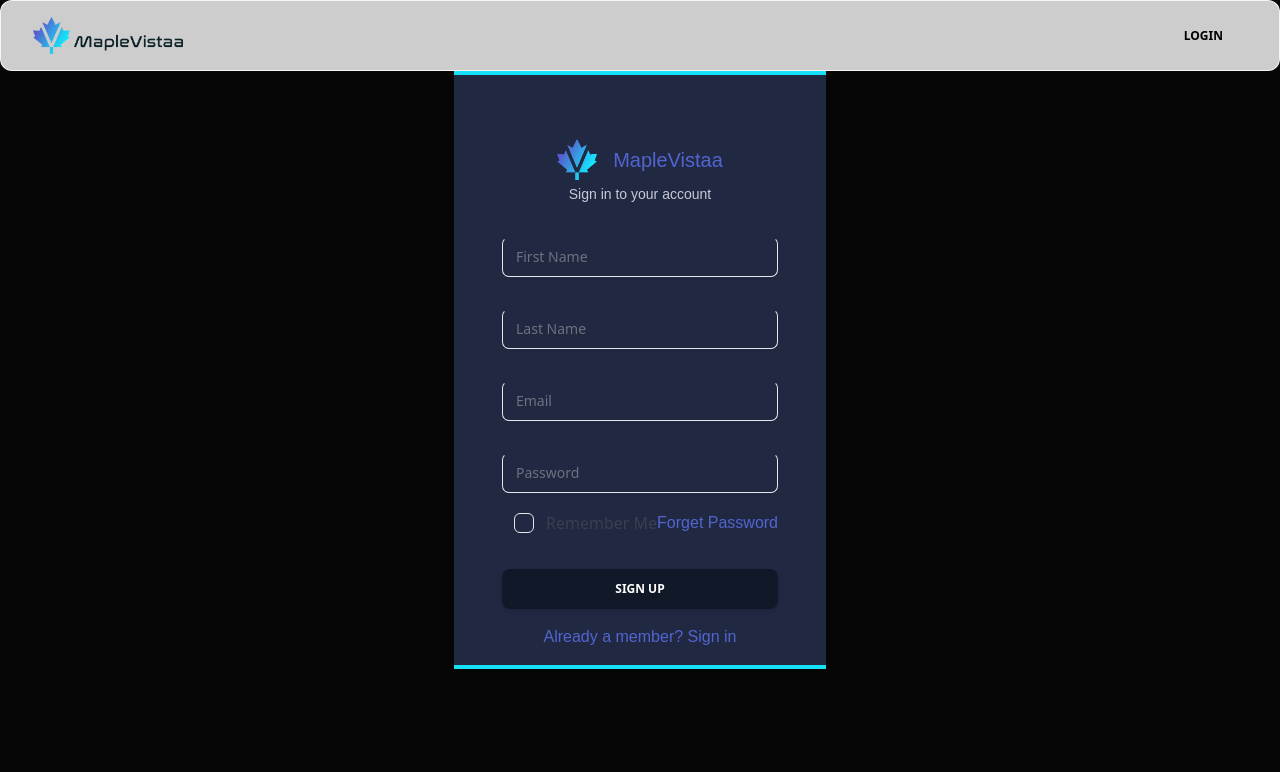
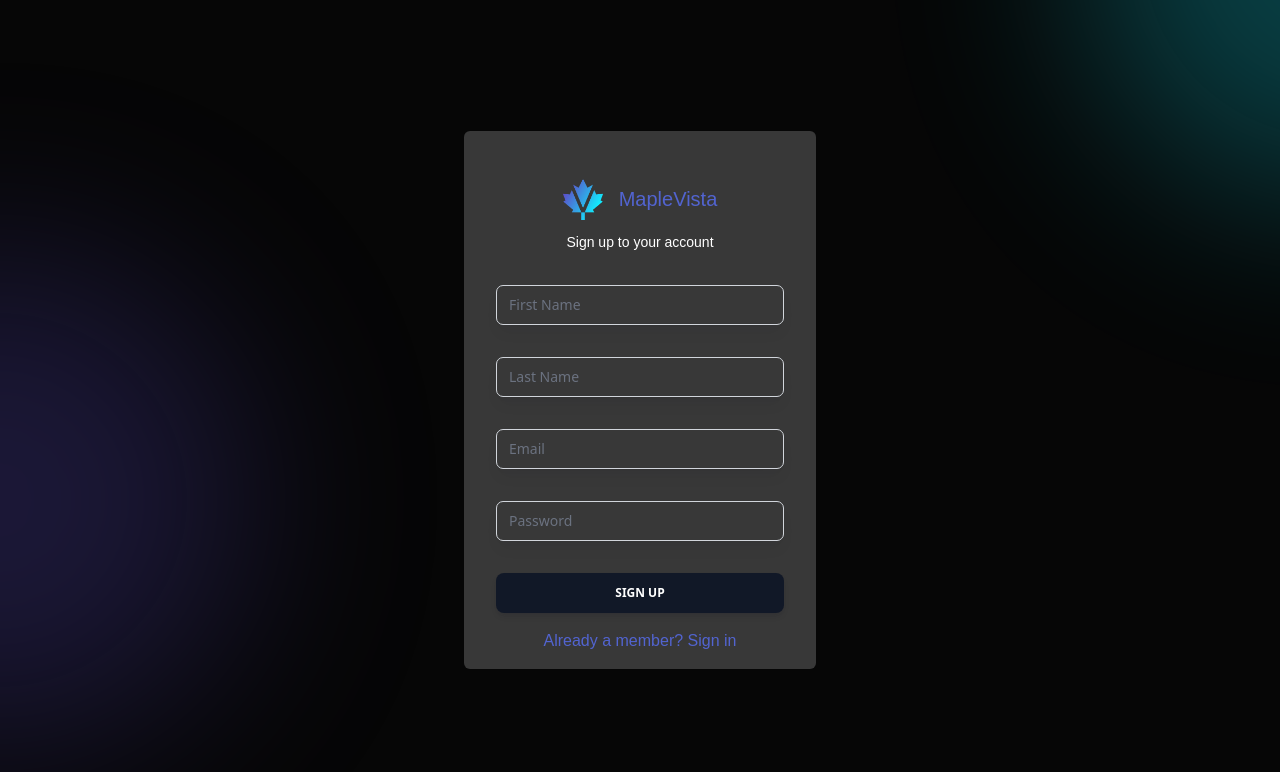
Before and after one commit to SphiriaDigital666/Wolvista-Clone, a React (Create React App) app in the folder client/: page /sign-up in a window 1280 px wide. Shown: the top 772 px of the page. Built offline with nearby package versions, Linux system fonts and the light colour scheme.

Commit message:
sign up update

```diff
--- a/client/src/pages/sign-in/index.tsx
+++ b/client/src/pages/sign-in/index.tsx
@@ -67,12 +67,12 @@
       </div>
 
       <div className="flex items-center justify-center ">
-        <div className="bg-white bg-opacity-20 w-max px-8 rounded-md ">
+        <div className="bg-white bg-opacity-20 w-max px-8 rounded-md">
           <div className="flex items-center justify-center gap-4 mt-12 mb-3">
             <img src={LOGO} className="w-[40px]" alt="Maple vista logo" />
             <p className="text-[20px] text-[#5264d0]">MapleVista</p>
           </div>
-          <p className="text-[14px] mb-8 text-center text-[#fff] font-medium">
+          <p className="text-[14px] mb-8 text-center text-[#fff] font-regular">
             Sign in to your account
           </p>
           <form onSubmit={handleSubmit(onSubmit)}>
--- a/client/src/pages/sign-up/index.tsx
+++ b/client/src/pages/sign-up/index.tsx
@@ -1,20 +1,20 @@
-import React, { useEffect } from 'react';
+import React, { useEffect } from "react";
 
-import { zodResolver } from '@hookform/resolvers/zod';
-import { Button, Checkbox, Input } from '@material-tailwind/react';
-import { useState } from 'react';
-import { useForm } from 'react-hook-form';
-import { useNavigate } from 'react-router-dom';
-import LOGO from '../../assets/Icon Gradient.png';
-import { RegisterFormSchema, RegisterFormValues } from '../../lib/validation';
-import api from '../../utils/api';
-import { useAuthStore } from '../../store/authStore';
+import { zodResolver } from "@hookform/resolvers/zod";
+import { Button, Checkbox, Input } from "@material-tailwind/react";
+import { useState } from "react";
+import { useForm } from "react-hook-form";
+import { useNavigate } from "react-router-dom";
+import LOGO from "../../assets/Icon Gradient.png";
+import { RegisterFormSchema, RegisterFormValues } from "../../lib/validation";
+import api from "../../utils/api";
+import { useAuthStore } from "../../store/authStore";
+import "../../components/leaklight.css";
 
 function AccountPage() {
   const navigate = useNavigate();
   const [errorMessage, setErrorMessage] = useState<string | null>();
   const { user } = useAuthStore();
-
 
   const {
     register,
@@ -23,25 +23,25 @@
   } = useForm<RegisterFormValues>({
     resolver: zodResolver(RegisterFormSchema),
     defaultValues: {
-      firstName: '',
-      lastName: '',
-      email: '',
-      password: '',
+      firstName: "",
+      lastName: "",
+      email: "",
+      password: "",
     },
   });
 
   useEffect(() => {
     if (user) {
-      navigate('/account');
+      navigate("/account");
     }
   }, [user, navigate]);
 
   const onSubmit = async (values: RegisterFormValues) => {
     try {
-      await api.post('/auth/register', {
+      await api.post("/auth/register", {
         ...values,
       });
-      navigate('/');
+      navigate("/");
     } catch (error: any) {
       if (error.response) {
         const errorMessage = error.response.data.message;
@@ -52,89 +52,113 @@
           setErrorMessage(null);
         }, 5000);
       } else if (error.request) {
-        console.log('No response received from the server.');
+        console.log("No response received from the server.");
       } else {
         // Something happened in setting up the request that triggered an Error
-        console.log('Error while setting up the request:', error.message);
+        console.log("Error while setting up the request:", error.message);
       }
     }
   };
   return (
     <div>
-      <div className='flex items-center justify-center '>
-        <div className='bg-[#212942] w-max px-12 border-y-4 border-[#17e0fa] '>
-          <div className='flex items-center justify-center gap-4 mt-16 mb-1'>
-            <img src={LOGO} className='w-[40px]' alt='Maple vista logo' />
-            <p className='text-[20px] text-[#5264d0]'>MapleVistaa</p>
+      <div>
+        <div className="rainbow-gradient-circle"></div>
+        <div className="rainbow-gradient-circle theme-pink"></div>
       </div>
-          <p className='text-[14px] mb-8 text-center text-[#c8c8d9] font-medium'>
-            Sign in to your account
+
+      <div className="flex items-center justify-center">
+        <div className="bg-white bg-opacity-20 w-max px-8 rounded-md">
+          <div className="flex items-center justify-center gap-4 mt-12 mb-3">
+            <img src={LOGO} className="w-[40px]" alt="Maple vista logo" />
+            <p className="text-[20px] text-[#5264d0]">MapleVista</p>
+          </div>
+          <p className="text-[14px] mb-8 text-center text-[#fff] font-regular">
+            Sign up to your account
           </p>
           <form onSubmit={handleSubmit(onSubmit)}>
-            <div className='mb-8'>
-              <Input
-                label='First Name'
-                crossOrigin=''
-                className='bg-[#262e49] !important'
-                {...register('firstName')}
+            <div className="mb-8">
+              <div className="w-full">
+                <div className="relative h-10 w-full min-w-[200px] ">
+                  <input
+                    placeholder="First Name"
+                    className="peer h-full w-full rounded-[7px]  !border  !border-gray-300 border-t-transparent bg-transparent bg-white bg-opacity-0 px-3 py-2.5 font-sans text-sm font-normal text-blue-gray-700  shadow-lg shadow-gray-900/5 outline outline-0 ring-4 ring-transparent transition-all placeholder:text-gray-500 placeholder-shown:border placeholder-shown:border-blue-gray-200 placeholder-shown:border-t-blue-gray-200 focus:border-2  focus:!border-gray-900 focus:border-t-transparent focus:!border-t-gray-900 focus:outline-0 focus:ring-gray-900/10 disabled:border-0 disabled:bg-blue-gray-50"
+                    {...register("firstName")}
                   />
+
+                  <label className="before:content[' '] after:content[' '] pointer-events-none absolute left-0 -top-1.5  hidden h-full w-full select-none !overflow-visible truncate text-[11px] font-normal leading-tight text-gray-500 transition-all before:pointer-events-none before:mt-[6.5px] before:mr-1 before:box-border before:block before:h-1.5 before:w-2.5 before:rounded-tl-md before:border-t before:border-l before:border-blue-gray-200 before:transition-all after:pointer-events-none after:mt-[6.5px] after:ml-1 after:box-border after:block after:h-1.5 after:w-2.5 after:flex-grow after:rounded-tr-md after:border-t after:border-r after:border-blue-gray-200 after:transition-all peer-placeholder-shown:text-sm peer-placeholder-shown:leading-[3.75] peer-placeholder-shown:text-blue-gray-500 peer-placeholder-shown:before:border-transparent peer-placeholder-shown:after:border-transparent peer-focus:text-[11px] peer-focus:leading-tight peer-focus:text-gray-900 peer-focus:before:border-t-2 peer-focus:before:border-l-2 peer-focus:before:!border-gray-900 peer-focus:after:border-t-2 peer-focus:after:border-r-2 peer-focus:after:!border-gray-900 peer-disabled:text-transparent peer-disabled:before:border-transparent peer-disabled:after:border-transparent peer-disabled:peer-placeholder-shown:text-blue-gray-500"></label>
+                </div>
+
                 {errors.firstName && (
-                <span className='text-red-500'>First Name is required</span>
+                  <span className="text-red-500">First Name is required</span>
                 )}
               </div>
+            </div>
 
-            <div className='mb-8'>
-              <Input
-                label='Last Name'
-                crossOrigin=''
-                className='bg-[#262e49] !important'
-                {...register('lastName')}
+            <div className="mb-8">
+              <div className="w-full">
+                <div className="relative h-10 w-full min-w-[200px] ">
+                  <input
+                    placeholder="Last Name"
+                    className="peer h-full w-full rounded-[7px]  !border  !border-gray-300 border-t-transparent bg-transparent bg-white bg-opacity-0 px-3 py-2.5 font-sans text-sm font-normal text-blue-gray-700  shadow-lg shadow-gray-900/5 outline outline-0 ring-4 ring-transparent transition-all placeholder:text-gray-500 placeholder-shown:border placeholder-shown:border-blue-gray-200 placeholder-shown:border-t-blue-gray-200 focus:border-2  focus:!border-gray-900 focus:border-t-transparent focus:!border-t-gray-900 focus:outline-0 focus:ring-gray-900/10 disabled:border-0 disabled:bg-blue-gray-50"
+                    {...register("lastName")}
                   />
+
+                  <label className="before:content[' '] after:content[' '] pointer-events-none absolute left-0 -top-1.5  hidden h-full w-full select-none !overflow-visible truncate text-[11px] font-normal leading-tight text-gray-500 transition-all before:pointer-events-none before:mt-[6.5px] before:mr-1 before:box-border before:block before:h-1.5 before:w-2.5 before:rounded-tl-md before:border-t before:border-l before:border-blue-gray-200 before:transition-all after:pointer-events-none after:mt-[6.5px] after:ml-1 after:box-border after:block after:h-1.5 after:w-2.5 after:flex-grow after:rounded-tr-md after:border-t after:border-r after:border-blue-gray-200 after:transition-all peer-placeholder-shown:text-sm peer-placeholder-shown:leading-[3.75] peer-placeholder-shown:text-blue-gray-500 peer-placeholder-shown:before:border-transparent peer-placeholder-shown:after:border-transparent peer-focus:text-[11px] peer-focus:leading-tight peer-focus:text-gray-900 peer-focus:before:border-t-2 peer-focus:before:border-l-2 peer-focus:before:!border-gray-900 peer-focus:after:border-t-2 peer-focus:after:border-r-2 peer-focus:after:!border-gray-900 peer-disabled:text-transparent peer-disabled:before:border-transparent peer-disabled:after:border-transparent peer-disabled:peer-placeholder-shown:text-blue-gray-500"></label>
+                </div>
+
                 {errors.lastName && (
-                <span className='text-red-500'>Last Name is required</span>
+                  <span className="text-red-500">Last Name is required</span>
                 )}
               </div>
+            </div>
 
-            <div className='mb-8'>
-              <Input
-                label='Email'
-                crossOrigin=''
-                className='bg-[#262e49] !important'
-                {...register('email')}
+            <div className="mb-8">
+              <div className="w-full">
+                <div className="relative h-10 w-full min-w-[200px] ">
+                  <input
+                    placeholder="Email"
+                    className="peer h-full w-full rounded-[7px]  !border  !border-gray-300 border-t-transparent bg-transparent bg-white bg-opacity-0 px-3 py-2.5 font-sans text-sm font-normal text-blue-gray-700  shadow-lg shadow-gray-900/5 outline outline-0 ring-4 ring-transparent transition-all placeholder:text-gray-500 placeholder-shown:border placeholder-shown:border-blue-gray-200 placeholder-shown:border-t-blue-gray-200 focus:border-2  focus:!border-gray-900 focus:border-t-transparent focus:!border-t-gray-900 focus:outline-0 focus:ring-gray-900/10 disabled:border-0 disabled:bg-blue-gray-50"
+                    {...register("email")}
                   />
+
+                  <label className="before:content[' '] after:content[' '] pointer-events-none absolute left-0 -top-1.5  hidden h-full w-full select-none !overflow-visible truncate text-[11px] font-normal leading-tight text-gray-500 transition-all before:pointer-events-none before:mt-[6.5px] before:mr-1 before:box-border before:block before:h-1.5 before:w-2.5 before:rounded-tl-md before:border-t before:border-l before:border-blue-gray-200 before:transition-all after:pointer-events-none after:mt-[6.5px] after:ml-1 after:box-border after:block after:h-1.5 after:w-2.5 after:flex-grow after:rounded-tr-md after:border-t after:border-r after:border-blue-gray-200 after:transition-all peer-placeholder-shown:text-sm peer-placeholder-shown:leading-[3.75] peer-placeholder-shown:text-blue-gray-500 peer-placeholder-shown:before:border-transparent peer-placeholder-shown:after:border-transparent peer-focus:text-[11px] peer-focus:leading-tight peer-focus:text-gray-900 peer-focus:before:border-t-2 peer-focus:before:border-l-2 peer-focus:before:!border-gray-900 peer-focus:after:border-t-2 peer-focus:after:border-r-2 peer-focus:after:!border-gray-900 peer-disabled:text-transparent peer-disabled:before:border-transparent peer-disabled:after:border-transparent peer-disabled:peer-placeholder-shown:text-blue-gray-500"></label>
+                </div>
+
                 {errors.email && (
-                <span className='text-red-500'>Email is required</span>
+                  <span className="text-red-500">Email is required</span>
                 )}
               </div>
+            </div>
 
-            <div className='mb-2'>
-              <Input
-                type='password'
-                label='Password'
-                className='bg-[#262e49] !important'
-                crossOrigin=''
-                {...register('password')}
+            <div className="mb-8">
+              <div className="w-72">
+                <div className="relative h-10 w-full min-w-[200px] ">
+                  <input
+                    type="password"
+                    placeholder="Password"
+                    className="peer h-full w-full rounded-[7px]  !border  !border-gray-300 border-t-transparent bg-transparent bg-white bg-opacity-0 px-3 py-2.5 font-sans text-sm font-normal text-blue-gray-700  shadow-lg shadow-gray-900/5 outline outline-0 ring-4 ring-transparent transition-all placeholder:text-gray-500 placeholder-shown:border placeholder-shown:border-blue-gray-200 placeholder-shown:border-t-blue-gray-200 focus:border-2  focus:!border-gray-900 focus:border-t-transparent focus:!border-t-gray-900 focus:outline-0 focus:ring-gray-900/10 disabled:border-0 disabled:bg-blue-gray-50"
+                    {...register("password")}
                   />
+
+                  <label className="before:content[' '] after:content[' '] pointer-events-none absolute left-0 -top-1.5  hidden h-full w-full select-none !overflow-visible truncate text-[11px] font-normal leading-tight text-gray-500 transition-all before:pointer-events-none before:mt-[6.5px] before:mr-1 before:box-border before:block before:h-1.5 before:w-2.5 before:rounded-tl-md before:border-t before:border-l before:border-blue-gray-200 before:transition-all after:pointer-events-none after:mt-[6.5px] after:ml-1 after:box-border after:block after:h-1.5 after:w-2.5 after:flex-grow after:rounded-tr-md after:border-t after:border-r after:border-blue-gray-200 after:transition-all peer-placeholder-shown:text-sm peer-placeholder-shown:leading-[3.75] peer-placeholder-shown:text-blue-gray-500 peer-placeholder-shown:before:border-transparent peer-placeholder-shown:after:border-transparent peer-focus:text-[11px] peer-focus:leading-tight peer-focus:text-gray-900 peer-focus:before:border-t-2 peer-focus:before:border-l-2 peer-focus:before:!border-gray-900 peer-focus:after:border-t-2 peer-focus:after:border-r-2 peer-focus:after:!border-gray-900 peer-disabled:text-transparent peer-disabled:before:border-transparent peer-disabled:after:border-transparent peer-disabled:peer-placeholder-shown:text-blue-gray-500"></label>
+                </div>
+
                 {errors.password && (
-                <span className='text-red-500'>Password is required</span>
+                  <span className="text-red-500">Password is required</span>
                 )}
               </div>
-
-            <div className='flex items-center mb-6'>
-              <Checkbox label='Remember Me' crossOrigin='' />
-              <p className='text-[#5264d0]'>Forget Password</p>
             </div>
 
-            <Button className='w-full mb-4' type='submit'>
-              {' '}
+            <Button className="w-full mb-4" type="submit">
+              {" "}
               Sign Up
             </Button>
           </form>
-          <p className='w-full mb-4 text-[#5264d0] text-center'>
-            Already a member?{' '}
+          <p className="w-full mb-4 text-[#5264d0] text-center">
+            Already a member?{" "}
             <span
-              className='hover:text-white hover:underline hover:cursor-pointer'
-              onClick={() => navigate('/')}
+              className="hover:text-white hover:underline hover:cursor-pointer"
+              onClick={() => navigate("/")}
             >
               Sign in
             </span>
--- a/client/src/router/index.tsx
+++ b/client/src/router/index.tsx
@@ -19,7 +19,7 @@
     },
     {
       path: "/sign-up",
-      layout: HomeLayout,
+      layout: EmptyLayout,
       routes: [{ element: lazy(() => import("../pages/sign-up")) }],
     },
     {
```
Lines whose indentation alone changed are shown as unchanged.
